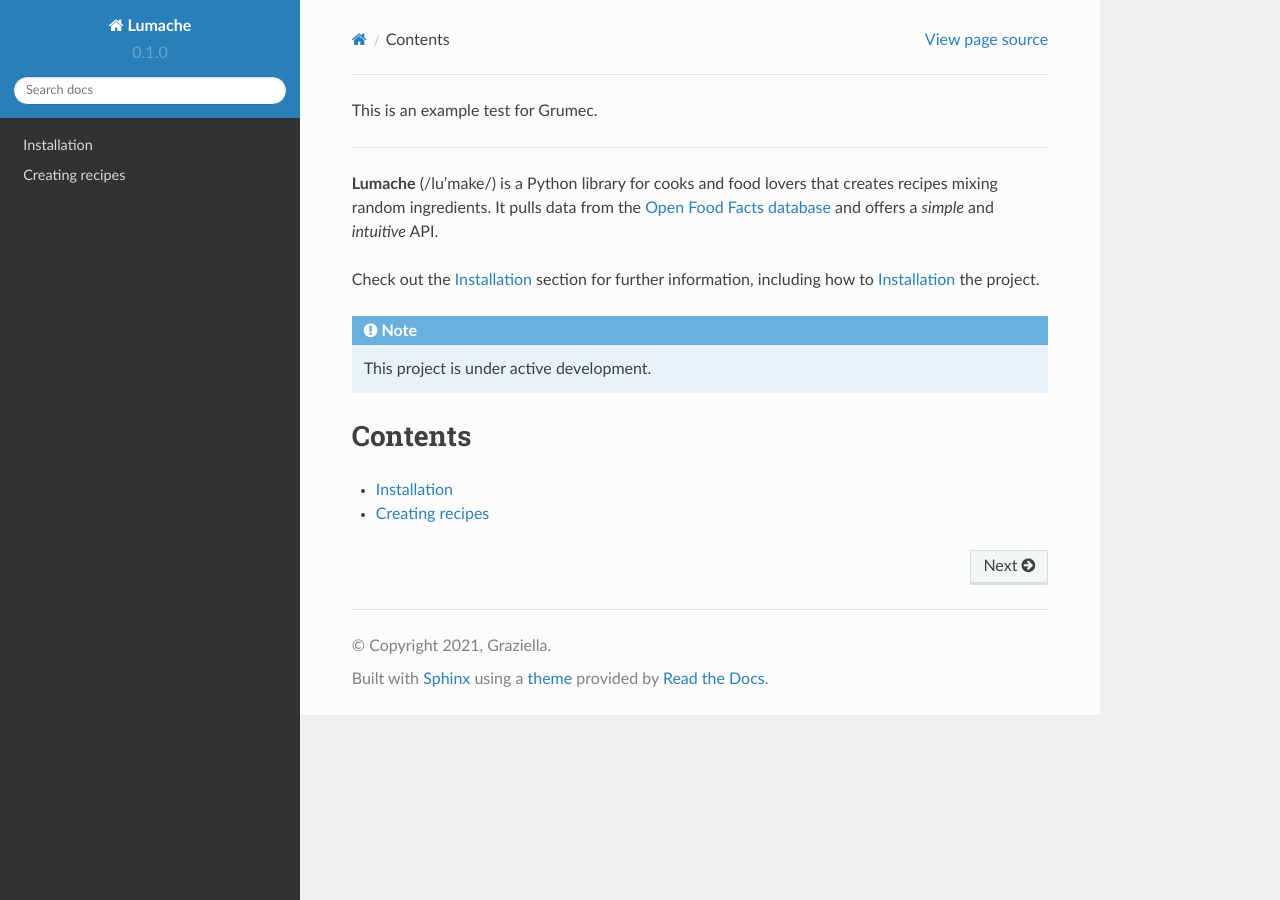
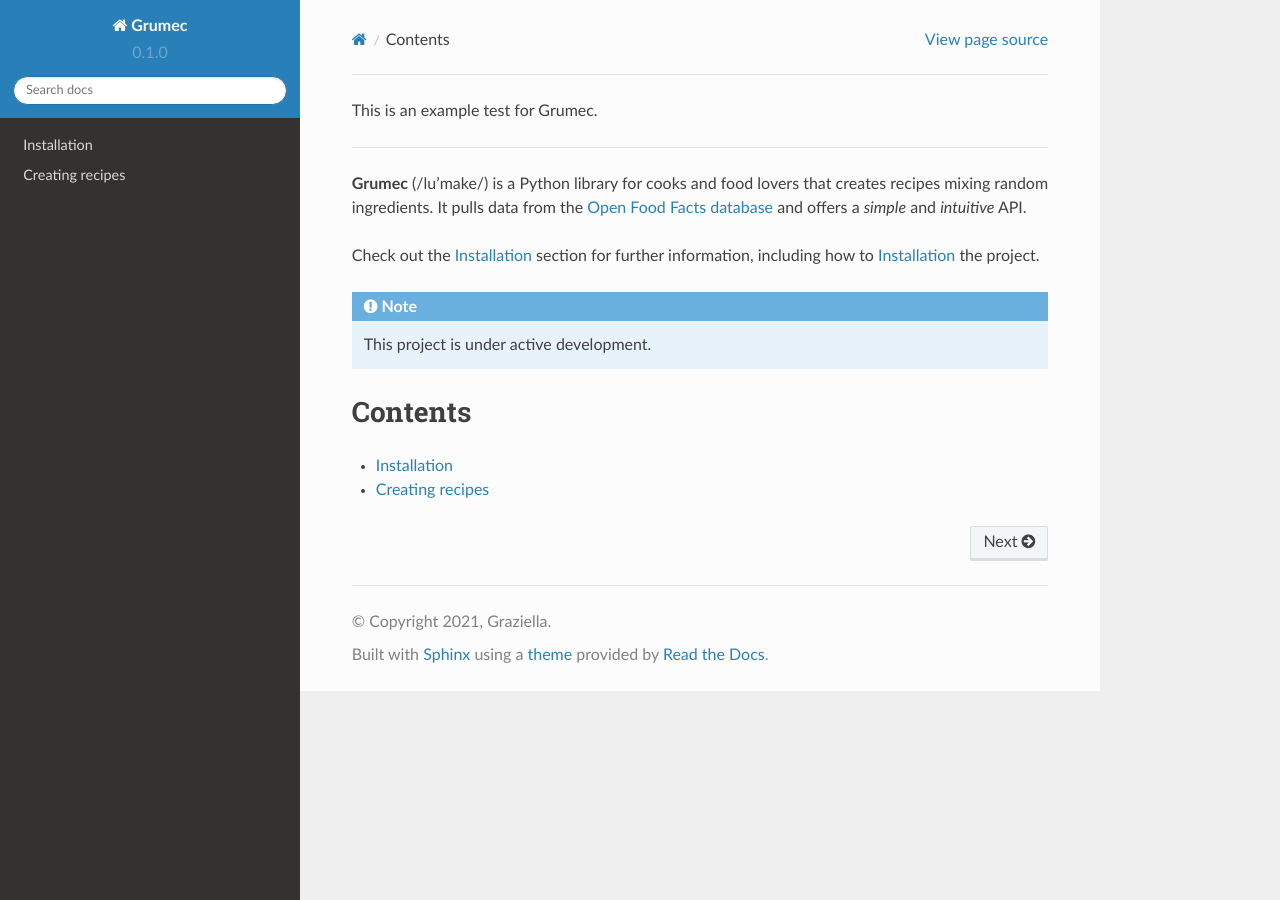
Before and after one commit to rosicley/test-grumec, a Sphinx documentation site: the page built from docs/source/index.rst, in a window 1280 px wide. Built offline with Sphinx 7.4.7 and the Read the Docs theme 2.0.0, drawn with Linux system fonts in a browser that asks for light colours.

```diff
--- a/docs/source/api.rst
+++ b/docs/source/api.rst
@@ -5,4 +5,4 @@ Solvers
 .. autosummary::
    :toctree: generated
 
-   lumache
+   grumec
--- a/docs/source/conf.py
+++ b/docs/source/conf.py
@@ -2,7 +2,7 @@
 
 # -- Project information
 
-project = 'Lumache'
+project = 'Grumec'
 copyright = '2021, Graziella'
 author = 'Graziella'
 
--- a/docs/source/index.rst
+++ b/docs/source/index.rst
@@ -2,7 +2,7 @@ This is an example test for Grumec.
 
 ===================================
 
-**Lumache** (/lu'make/) is a Python library for cooks and food lovers
+**Grumec** (/lu'make/) is a Python library for cooks and food lovers
 that creates recipes mixing random ingredients.
 It pulls data from the `Open Food Facts database <https://world.openfoodfacts.org/>`_
 and offers a *simple* and *intuitive* API.
--- a/lumache.py
+++ b/grumec.py
@@ -1,5 +1,5 @@
 """
-Lumache - Python library for cooks and food lovers.
+Grumec - Python library for cooks and food lovers.
 """
 
 __version__ = "0.1.0"
@@ -16,7 +16,7 @@ def get_random_ingredients(kind=None):
 
     :param kind: Optional "kind" of ingredients.
     :type kind: list[str] or None
-    :raise lumache.InvalidKindError: If the kind is invalid.
+    :raise grumec.InvalidKindError: If the kind is invalid.
     :return: The ingredients list.
     :rtype: list[str]
     """
--- a/pyproject.toml
+++ b/pyproject.toml
@@ -3,6 +3,6 @@ requires = ["flit_core >=3.2,<4"]
 build-backend = "flit_core.buildapi"
 
 [project]
-name = "lumache"
-authors = [{name = "Graziella", email = "graziella@lumache"}]
+name = "grumec"
+authors = [{name = "Graziella", email = "graziella@grumec"}]
 dynamic = ["version", "description"]
```
Also changed, not shown: docs/source/usage.rst (+8 -8 lines).
